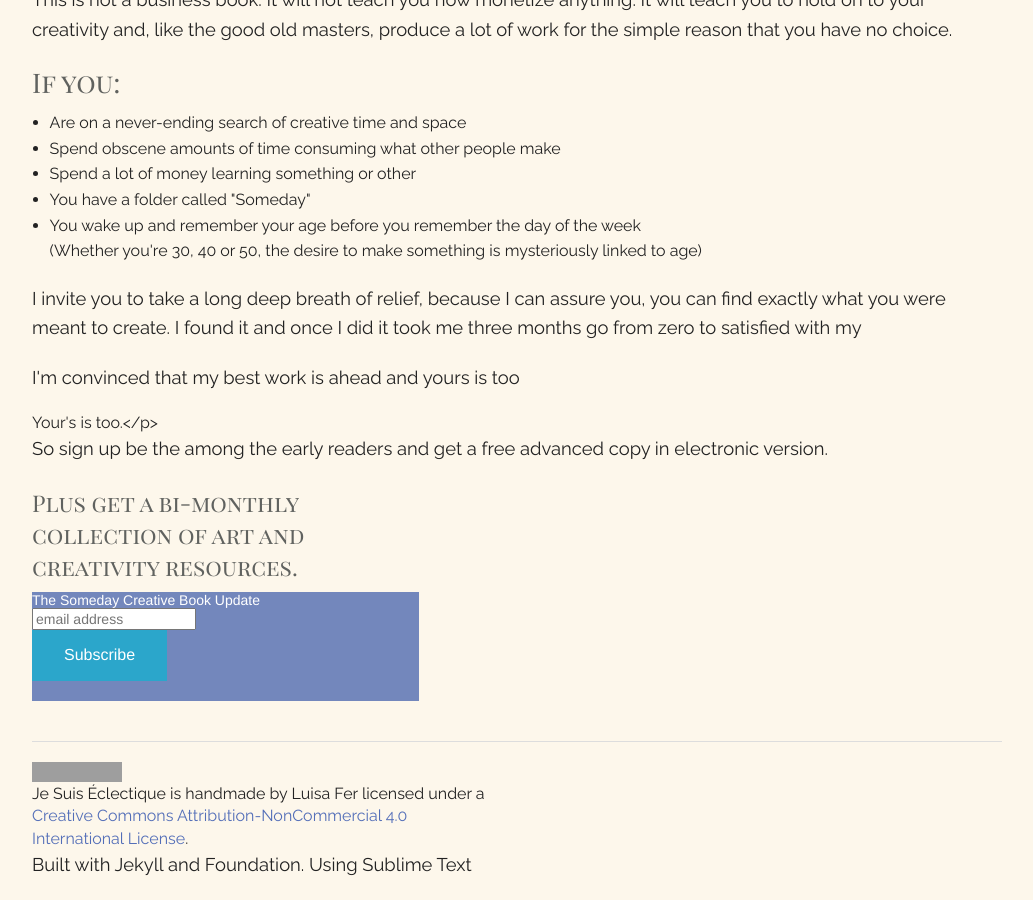
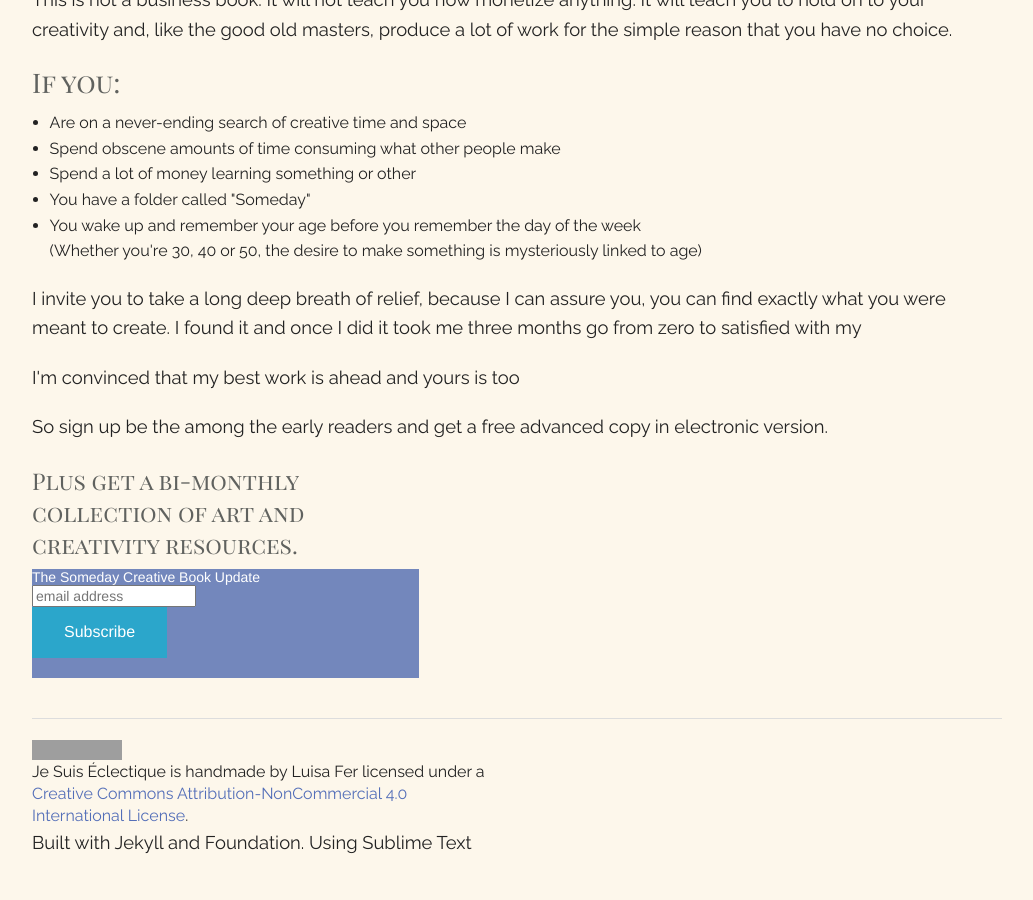
Before and after one commit to bitcolorine/Je-suis-eclectique, a Jekyll site: the page built from book.md, in a window 1280 px wide and 900 px high, scrolled down 1304 px. Shown: the whole window, without its empty margins (123-1156 px from the left). Built offline with Jekyll 4.4.1, drawn with Linux system fonts in a browser that asks for light colours; Markdown is read by kramdown in place of the engine named in the settings; comment, search, counter and statistics services are not loaded; after the commit the page ends 2181 px from its top, so only the background shows below that; grey boxes are pictures that could not be loaded.

Commit message:
Deleted typo
Spelling mistake

```diff
--- a/book.md
+++ b/book.md
@@ -84,7 +84,6 @@ It's about what to do once you find the art form you were meant to practice.</p>
 
 <p>I'm convinced that my best work is ahead and yours is too</p>
 
-Your's is too.</p>
 
 <p>So sign up be the among the early readers and get a free advanced copy in electronic version.</p>
 </div>
```
